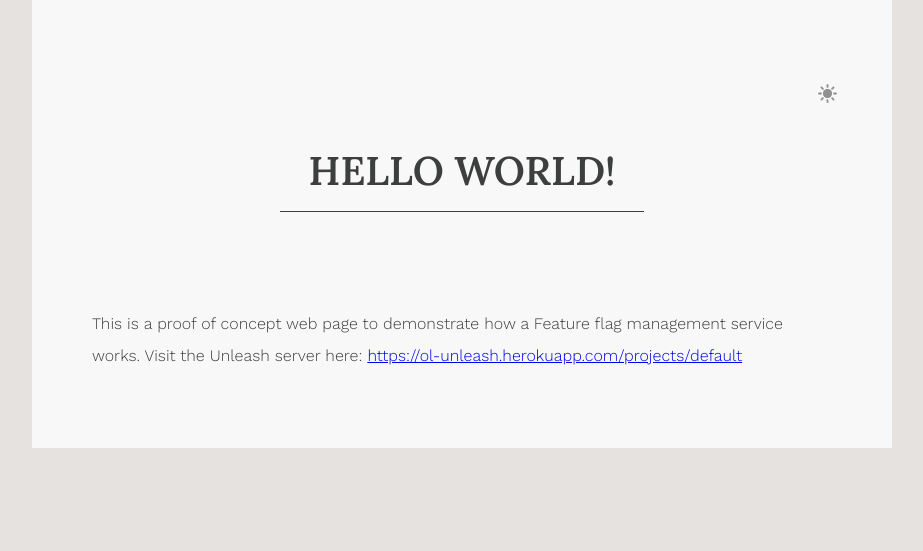
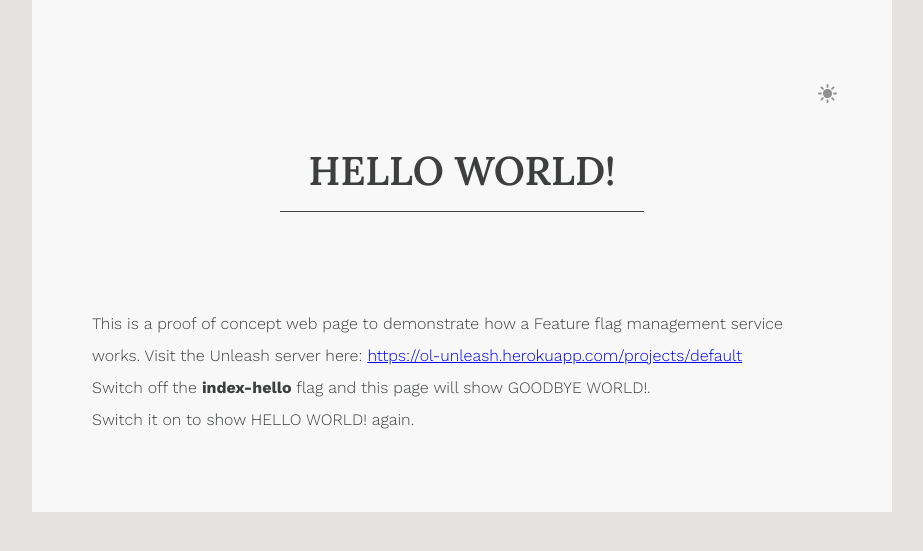
Before and after one commit to prd-khoa-luu/poc-unleash-flask, a Flask app: template templates/index_hello.html in a window 1280 px wide. Shown: the part 49-600 px from the top of the page, without its empty margins (186-1109 px from the left). Run offline with Flask 2, Linux system fonts and the light colour scheme; the template is opened without the code that fills it, so the values that code supplies are empty; some libraries are stand-ins or nearby versions.

Commit message:
Add instruction

```diff
--- a/templates/index_goodbye.html
+++ b/templates/index_goodbye.html
@@ -285,6 +285,10 @@
 			  <a href="https://ol-unleash.herokuapp.com/projects/default">
 				https://ol-unleash.herokuapp.com/projects/default
 			  </a>
+			  <br>
+			  Switch off the <strong>index-hello</strong> flag and this page will show GOODBYE WORLD!.
+			  <br>
+			  Switch it on to show HELLO WORLD! again.
 		  </p>
 		</article>
 	</div>
--- a/templates/index_hello.html
+++ b/templates/index_hello.html
@@ -285,6 +285,10 @@
 			  <a href="https://ol-unleash.herokuapp.com/projects/default">
 				https://ol-unleash.herokuapp.com/projects/default
 			  </a>
+			  <br>
+			  Switch off the <strong>index-hello</strong> flag and this page will show GOODBYE WORLD!.
+			  <br>
+			  Switch it on to show HELLO WORLD! again.
 		  </p>
 		</article>
 	</div>
```
